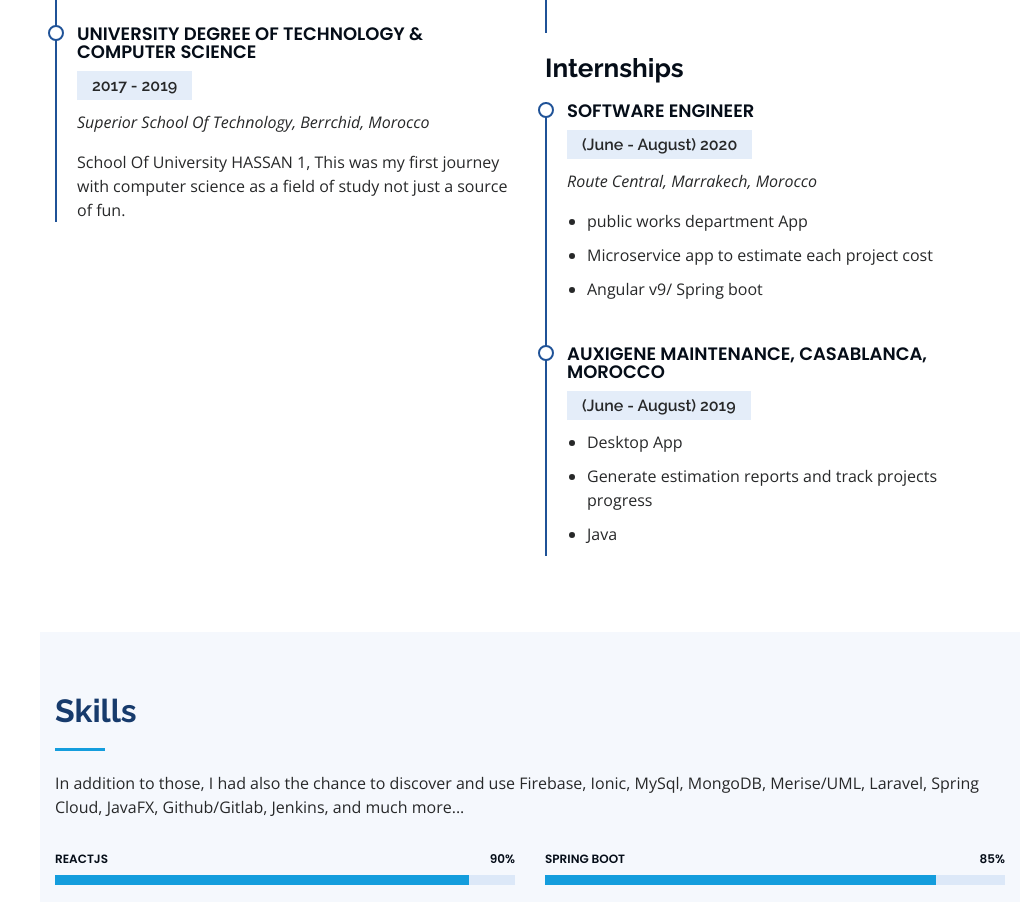
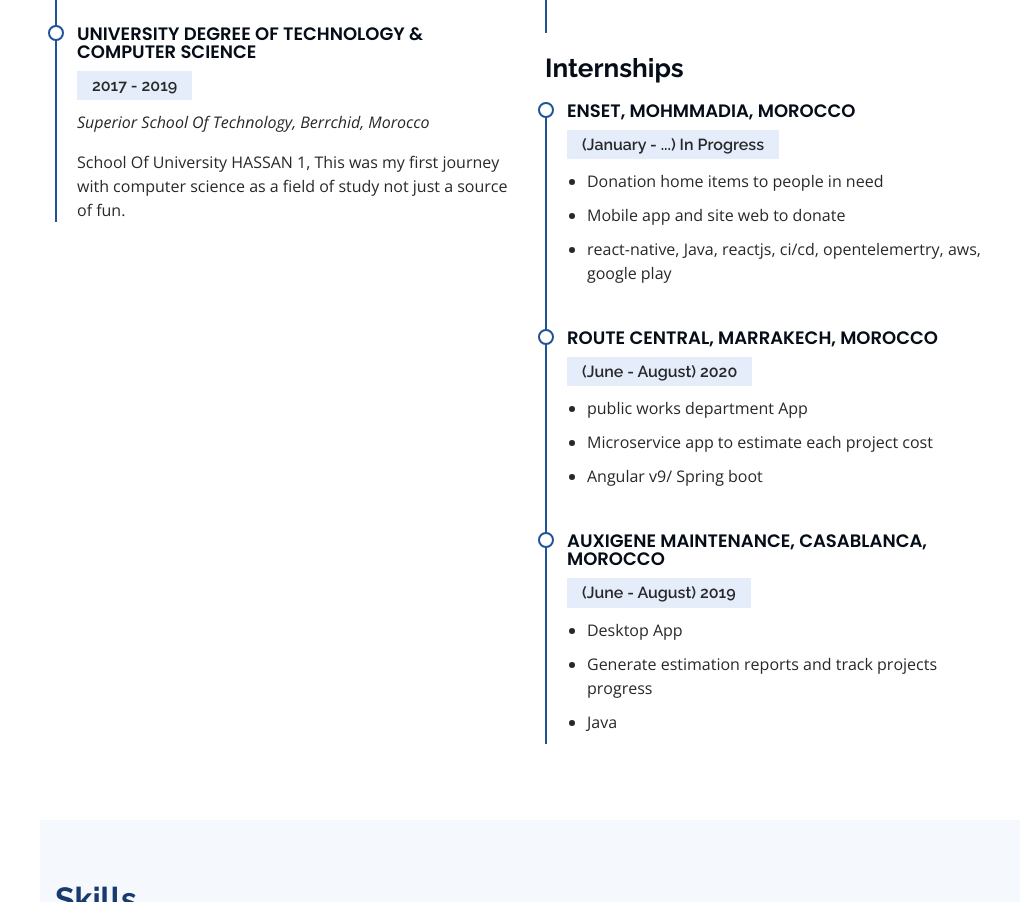
Before and after one commit to IKENMouad/IKENMouad.github.io, a plain HTML site: page index.html in a window 1280 px wide. Shown: the part 2450-3352 px from the top of the page, without its empty margins (260-1280 px from the left). Drawn offline with nearby package versions, Linux system fonts and the light colour scheme.

Commit message:
add latest intership

```diff
--- a/index.html
+++ b/index.html
@@ -316,9 +316,18 @@
 
               <h3 class="resume-title">Internships</h3>
               <div class="resume-item">
-                <h4>Software Engineer</h4>
+                <h4>ENSET, Mohmmadia, Morocco</h4>
+                <h5>(January - ...) In Progress</h5>
+                <ul>
+                  <li>Donation home items to people in need </li>
+                  <li>Mobile app and site web to donate  </li>
+                  <li>react-native, Java, reactjs, ci/cd, opentelemertry, aws, google play  </li>
+                </ul>
+              </div>
+
+              <div class="resume-item">
+                <h4>Route Central, Marrakech, Morocco</h4>
                 <h5>(June - August) 2020</h5>
-                <p><em>Route Central, Marrakech, Morocco </em></p>
                 <ul>
                   <li>public works department App</li>
                   <li>Microservice app to estimate each project cost </li>
```
